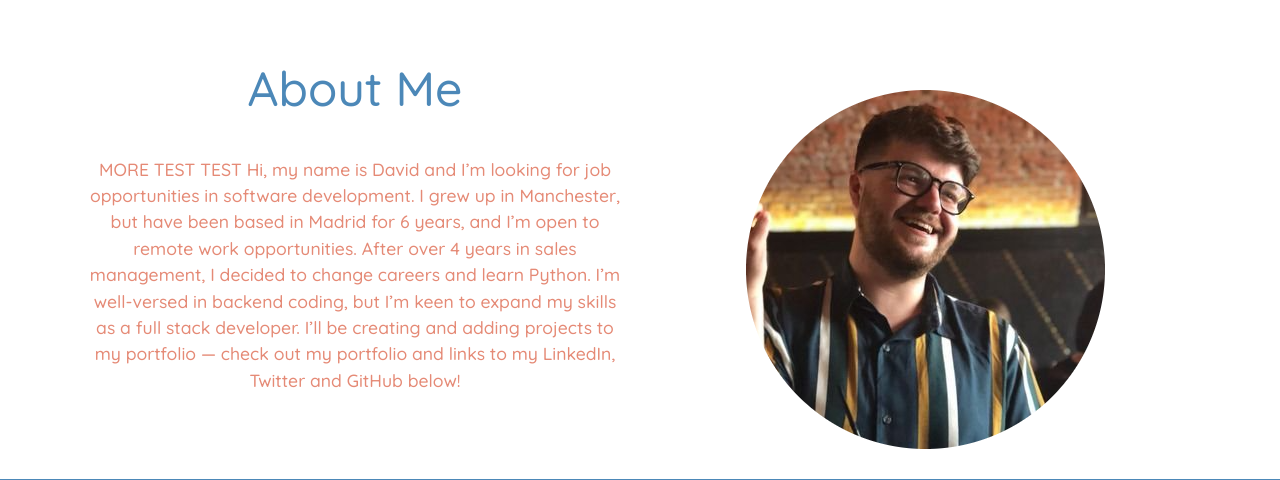
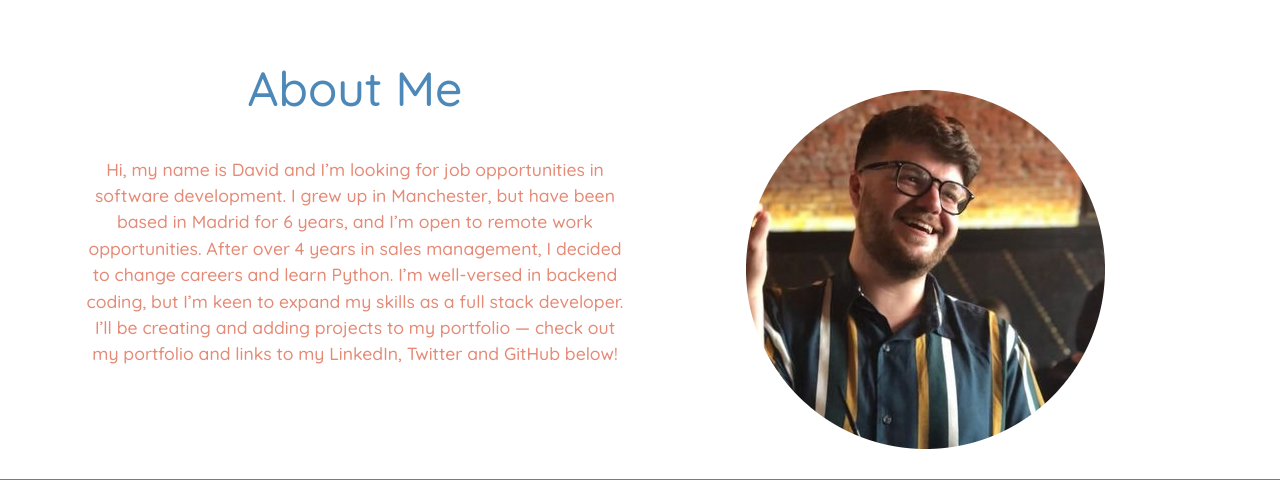
Before and after one commit to davidr49/portfolio-site, a Flask app: page / in a window 1280 px wide. Shown: the part 416-896 px from the top of the page. Run offline with Flask 2, Linux system fonts and the light colour scheme; some libraries are stand-ins or nearby versions.

Commit message:
Changing of structure in about section

```diff
--- a/templates/index.html
+++ b/templates/index.html
@@ -83,7 +83,7 @@
 
       <h2 class='about about_txt about_title'>About Me</h2>
       <p class='about about_txt about_info'>
-MORE TEST TEST Hi, my name is David and I’m looking for job opportunities in software development. I grew up in Manchester, but have been based in Madrid for 6 years, and I’m open to remote work opportunities. After over 4 years in sales management, I decided to change careers and learn Python. I’m well-versed in backend coding, but I’m keen to expand my skills as a full stack developer. I’ll be creating and adding projects to my portfolio — check out my portfolio and links to my LinkedIn, Twitter and GitHub below!
+Hi, my name is David and I’m looking for job opportunities in software development. I grew up in Manchester, but have been based in Madrid for 6 years, and I’m open to remote work opportunities. After over 4 years in sales management, I decided to change careers and learn Python. I’m well-versed in backend coding, but I’m keen to expand my skills as a full stack developer. I’ll be creating and adding projects to my portfolio — check out my portfolio and links to my LinkedIn, Twitter and GitHub below!
 
     </div>
 
```
